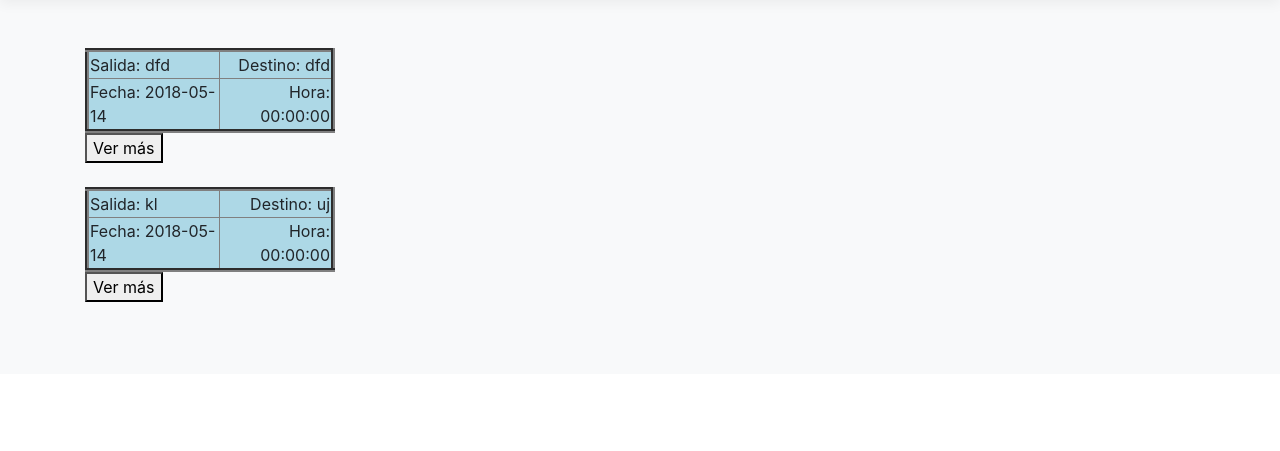
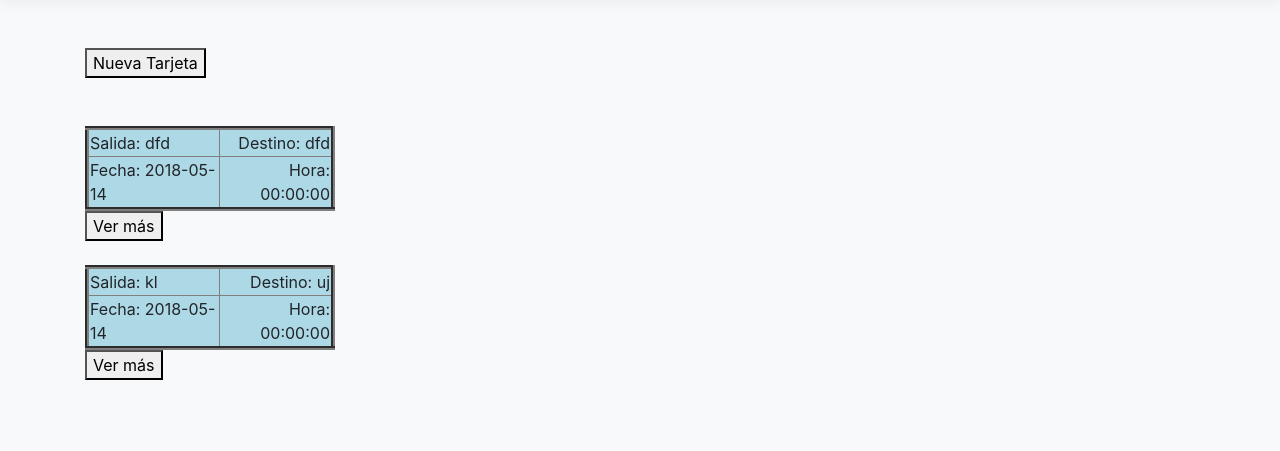
Before and after one commit to Pjorda96/lolitos, a PHP site: page /public/index.php in a window 1280 px wide. Shown: the part 56-507 px from the top of the page. Run offline with PHP 8.4, Linux system fonts and the light colour scheme; data comes from the database, SQL or seed files in the repository; some libraries are stand-ins or nearby versions.

Commit message:
nueva tarjeta

```diff
--- a/Floridacar/public/views/indexview.php
+++ b/Floridacar/public/views/indexview.php
@@ -75,6 +75,11 @@
 
       <div class="album py-5 bg-light">
         <div class="container">
+          <button type="button" class="btn-price" onclick="location.href='crearTarjeta.php';"> Nueva Tarjeta </button>
+
+          <br>
+          <br>
+          <br>
           <?php foreach ($filasTarjetas as $fila){
               echo "<table style='width:250px' border='4px solid' bgcolor='#ADD8E6'>";
               echo "<tr>";
```
